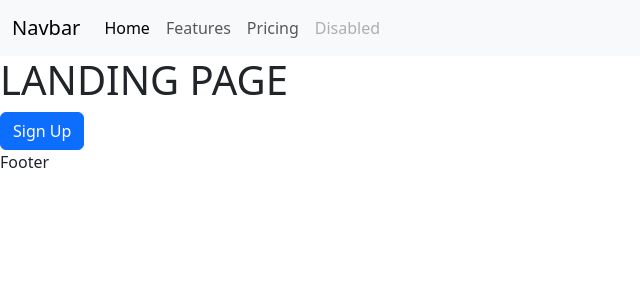
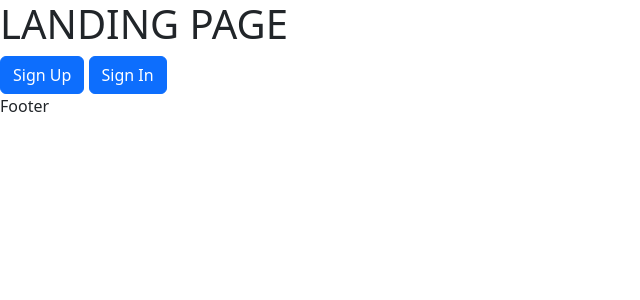
Before and after one commit to DataBytes-Organisation/dolfin_fe, a Flask app: page / in a window 1280 px wide. Shown: the top 300 px of the page, without its empty margins (0-640 px from the left). Run offline with Flask 3, Linux system fonts and the light colour scheme.

Commit message:
Updated Landing Page
Added button to move to sign in page from landing page.

```diff
--- a/neo_dolfin/templates/landing.html
+++ b/neo_dolfin/templates/landing.html
@@ -7,34 +7,10 @@
     <link href="https://cdn.jsdelivr.net/npm/bootstrap@5.3.1/dist/css/bootstrap.min.css" rel="stylesheet" integrity="sha384-4bw+/aepP/YC94hEpVNVgiZdgIC5+VKNBQNGCHeKRQN+PtmoHDEXuppvnDJzQIu9" crossorigin="anonymous">
   </head>
   <body>
-    <nav class="navbar navbar-expand-lg bg-body-tertiary">
-        <div class="container-fluid">
-          <a class="navbar-brand" href="/">Navbar</a>
-          <button class="navbar-toggler" type="button" data-bs-toggle="collapse" data-bs-target="#navbarNav" aria-controls="navbarNav" aria-expanded="false" aria-label="Toggle navigation">
-            <span class="navbar-toggler-icon"></span>
-          </button>
-          <div class="collapse navbar-collapse" id="navbarNav">
-            <ul class="navbar-nav">
-              <li class="nav-item">
-                <a class="nav-link active" aria-current="page" href="#">Home</a>
-              </li>
-              <li class="nav-item">
-                <a class="nav-link" href="#">Features</a>
-              </li>
-              <li class="nav-item">
-                <a class="nav-link" href="#">Pricing</a>
-              </li>
-              <li class="nav-item">
-                <a class="nav-link disabled" aria-disabled="true">Disabled</a>
-              </li>
-            </ul>
-          </div>
-        </div>
-      </nav>
 
     <h1>LANDING PAGE</h1>
     <a class="btn btn-primary" href="/signup" role="button">Sign Up</a>
-
+    <a class="btn btn-primary" href="/signin" role="button">Sign In</a>
     <script src="https://cdn.jsdelivr.net/npm/bootstrap@5.3.1/dist/js/bootstrap.bundle.min.js" integrity="sha384-HwwvtgBNo3bZJJLYd8oVXjrBZt8cqVSpeBNS5n7C8IVInixGAoxmnlMuBnhbgrkm" crossorigin="anonymous"></script>
 
     <footer><p>Footer</p></footer>
```
